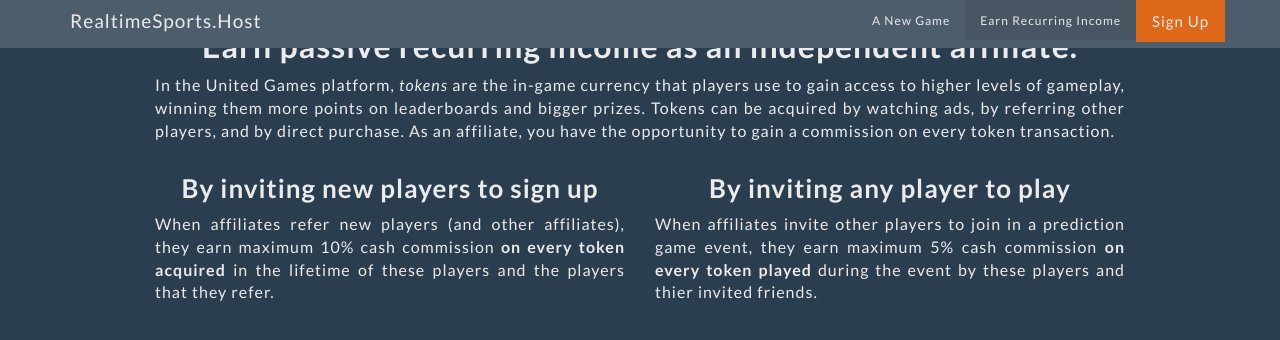
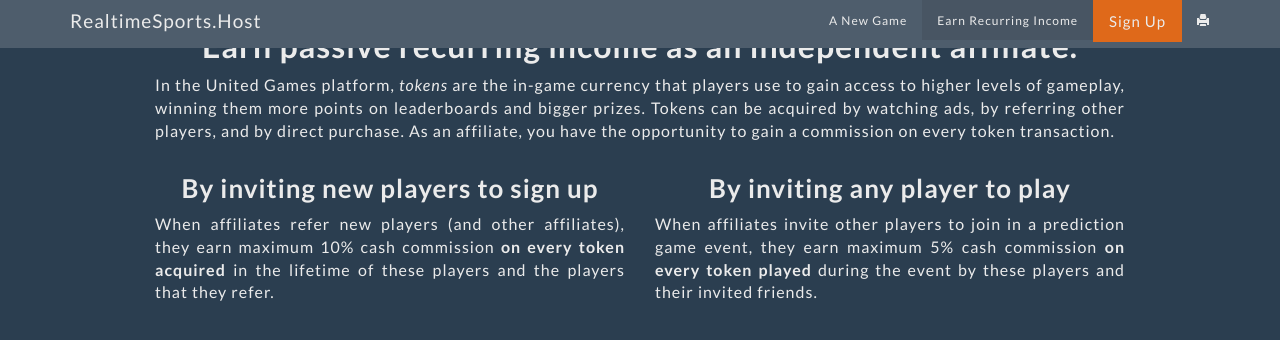
Before and after one commit to manimejia/realtimesports, a Jekyll site: the page built from index.html, in a window 1280 px wide and 1400 px high, scrolled down 2065 px, cut to the strip 0-357 px from the top of the window. Shown: the top 340 px of the strip. Built offline with Jekyll 4.4.1, drawn with Linux system fonts in a browser that asks for light colours; nearby versions of some CDN libraries; library files that are not in the unit come from our copies.

Commit message:
added print file and doc link

```diff
--- a/_data/affiliates.yml
+++ b/_data/affiliates.yml
@@ -10,7 +10,7 @@
 invite:
   headline: By inviting any player to play
   content: |
-    When affiliates invite other players to join in a prediction game event, they earn maximum 5% cash commission **on every token played** during the event by these players and thier invited friends.
+    When affiliates invite other players to join in a prediction game event, they earn maximum 5% cash commission **on every token played** during the event by these players and their invited friends.
 
 quote: |
     > This is the first EVER realtime sports prediction app in the US,
--- a/_includes/contact.html
+++ b/_includes/contact.html
@@ -9,7 +9,8 @@
 					<small>to sign up or just ask questions.</small>
 					</h2>
 				</div>
-				<div class="col-lg-6">
+				<div class="col-lg-6 text-center">
+					<h3>Manuel Mejia</h3>
 					<a class="btn btn-primary btn-lg" href="mailto:success@realtimesports.host"><big>Success @ RealTimeSports.Host</big></a>
 				</div>
 				<!-- <div class="col-lg-6">
--- a/_includes/header.html
+++ b/_includes/header.html
@@ -22,6 +22,9 @@
                 </li>
                 <li>
                     <a class="page-scroll btn btn-primary" href="mailto:success@realtimesports.host">Sign Up</a>
+                </li>
+                <li>
+                    <a href="https://docs.google.com/document/d/1-7SuQqbHkFD7bpbkGDTWSstn4V0TYEb4djOczBIGwlk/view" target="_blank"><i class="glyphicon glyphicon-print"></i></a>
                 </li>
             </ul>
         </div>
```
Also changed, not shown: 1 other file.
